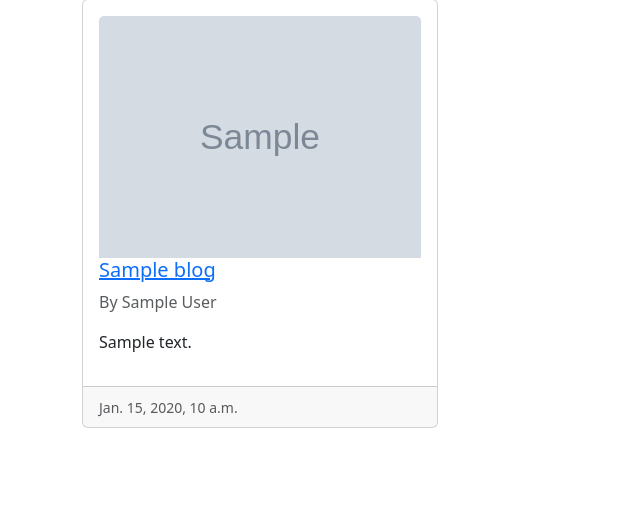
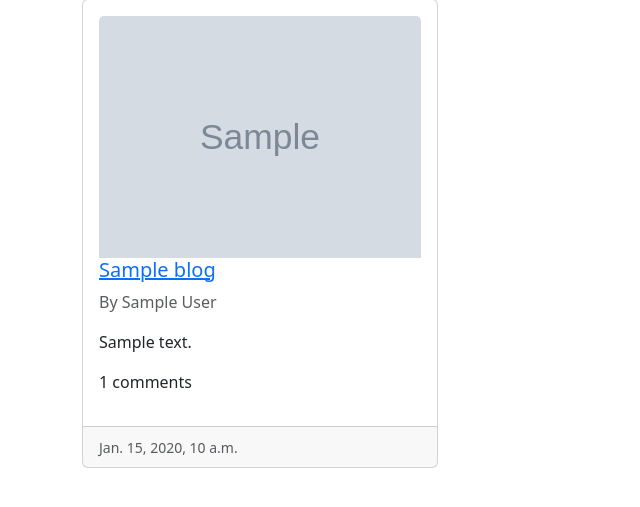
Before and after one commit to Nirajjj11/blog-app-django, a Django app: template news_project/templates/blog/blog_list.html in a window 1280 px wide. Shown: the part 143-650 px from the top of the page, without its empty margins (0-640 px from the left). Run offline with Django 5.2, Linux system fonts and the light colour scheme; the template is opened without the code that fills it: most values are stand-ins (such as "Sample title", 1, 10 or a date in 2020); grey boxes marked "Sample" are stand-in pictures; data that the repository does not hold is empty.

Commit message:
did something

```diff
--- a/news_project/templates/blog/blog_list.html
+++ b/news_project/templates/blog/blog_list.html
@@ -9,7 +9,6 @@
       <a href="{% url 'blog_new' %}" class="btn btn-primary">+ New Blog</a>
       {% endif %}
 </div>
-
 
 <div class="row row-cols-1 row-cols-md-3 g-4">
 
@@ -27,6 +26,7 @@
                         </h5>
                         <p class="text-muted">By {{ blog.author }}</p>
                         <p>{{ blog.body|truncatewords:25 }}</p>
+                        <p>{{ blog.comments.all.count }} comments</p>
                   </div>
 
                   <div class="card-footer">
@@ -40,4 +40,4 @@
       <p>No blogs published yet.</p>
       {% endfor %}
 
-      {% endblock %}
+{% endblock %}
```
